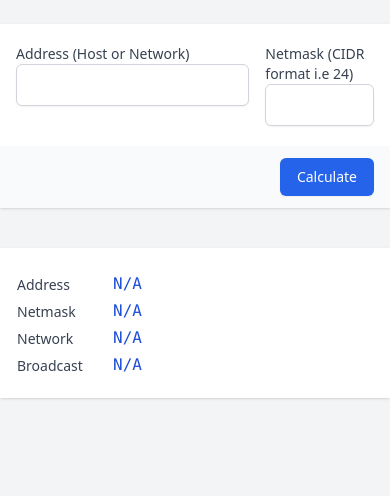
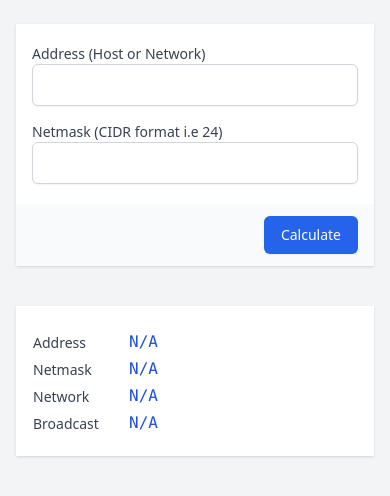
Before and after one commit to dilanluna/ip-calculator, a React (Vite) app: page / in a window 390 px wide. Shown: the top 496 px of the page. Built offline with nearby package versions, Linux system fonts and the light colour scheme.

Commit message:
perf(styles): improve responsive style

```diff
--- a/src/app.tsx
+++ b/src/app.tsx
@@ -8,8 +8,10 @@ export default function App() {
   return (
     <div className="py-6 sm:px-6 lg:px-8">
       <div className="container mx-auto">
-        <Form onSubmit={(data) => setNetwork(data)} />
-        <Results network={network} />
+        <div className="px-4 space-y-10">
+          <Form onSubmit={(data) => setNetwork(data)} />
+          <Results network={network} />
+        </div>
       </div>
     </div>
   );
--- a/src/form.tsx
+++ b/src/form.tsx
@@ -24,7 +24,7 @@ export default function Form({ onSubmit }: { onSubmit: SubmitHandler }) {
       <div className="shadow sm:overflow-hidden sm:rounded-md">
         <div className="bg-white px-4 py-5 sm:p-6">
           <div className="grid grid-cols-3 gap-4">
-            <div className="col-span-2">
+            <div className="col-span-3 md:col-span-2">
               <label
                 htmlFor="Address"
                 className="block text-sm font-medium text-gray-700">
@@ -51,7 +51,7 @@ export default function Form({ onSubmit }: { onSubmit: SubmitHandler }) {
               ) : null}
             </div>
 
-            <div className="col-span-1">
+            <div className="col-span-3 md:col-span-1">
               <label
                 htmlFor="Netmask"
                 className="block text-sm font-medium text-gray-700">
--- a/src/results.tsx
+++ b/src/results.tsx
@@ -14,7 +14,6 @@ export default function Results({ network }: { network?: Network }) {
 
   return (
     <section aria-label="Calculation results">
-      <div className="mt-10">
       <div className="shadow sm:overflow-hidden sm:rounded-md">
         <div className="bg-white px-4 py-5 sm:p-6">
           <table className="w-full">
@@ -92,7 +91,6 @@ export default function Results({ network }: { network?: Network }) {
           </table>
         </div>
       </div>
-      </div>
     </section>
   );
 }
```
Lines whose indentation alone changed are shown as unchanged.
